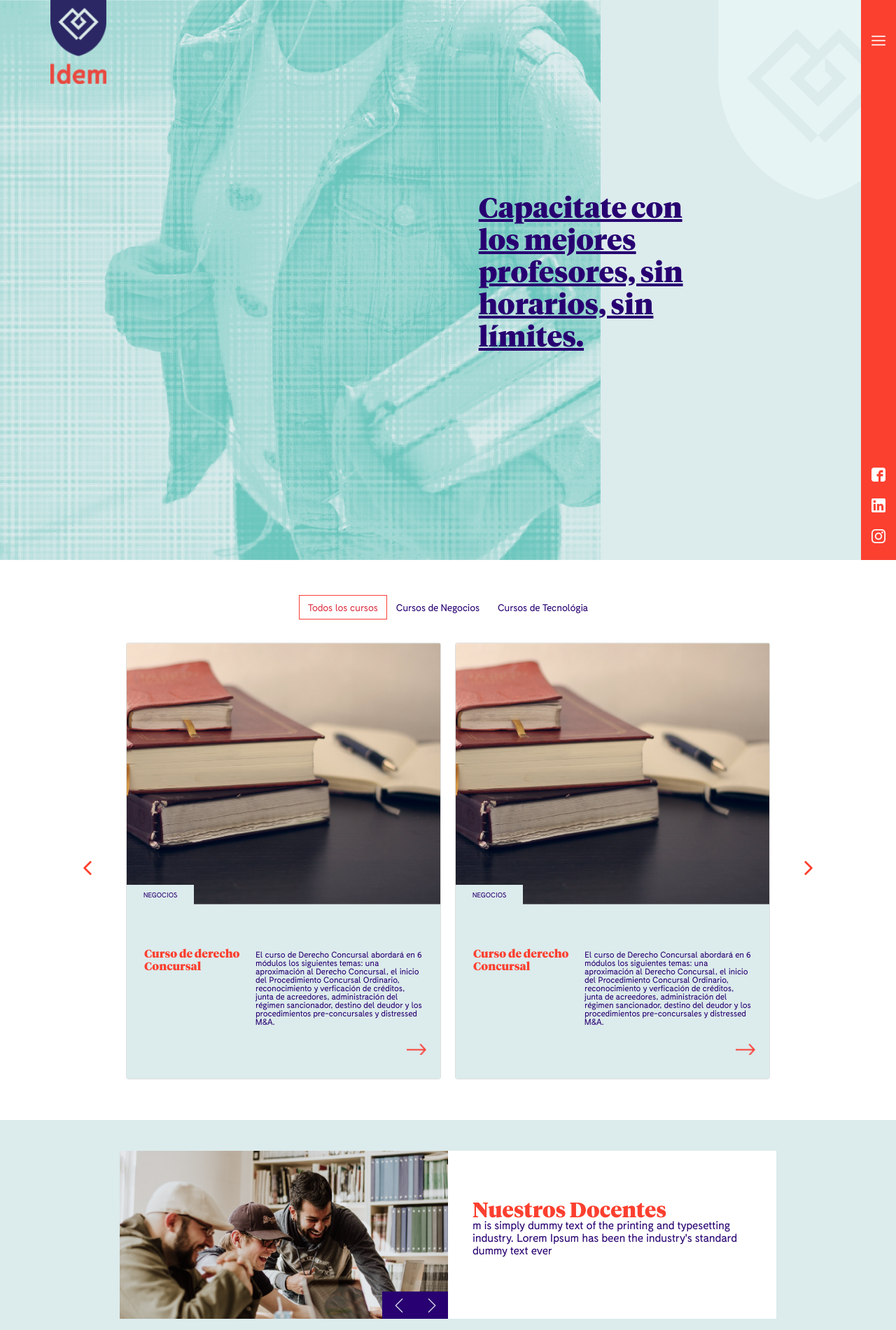
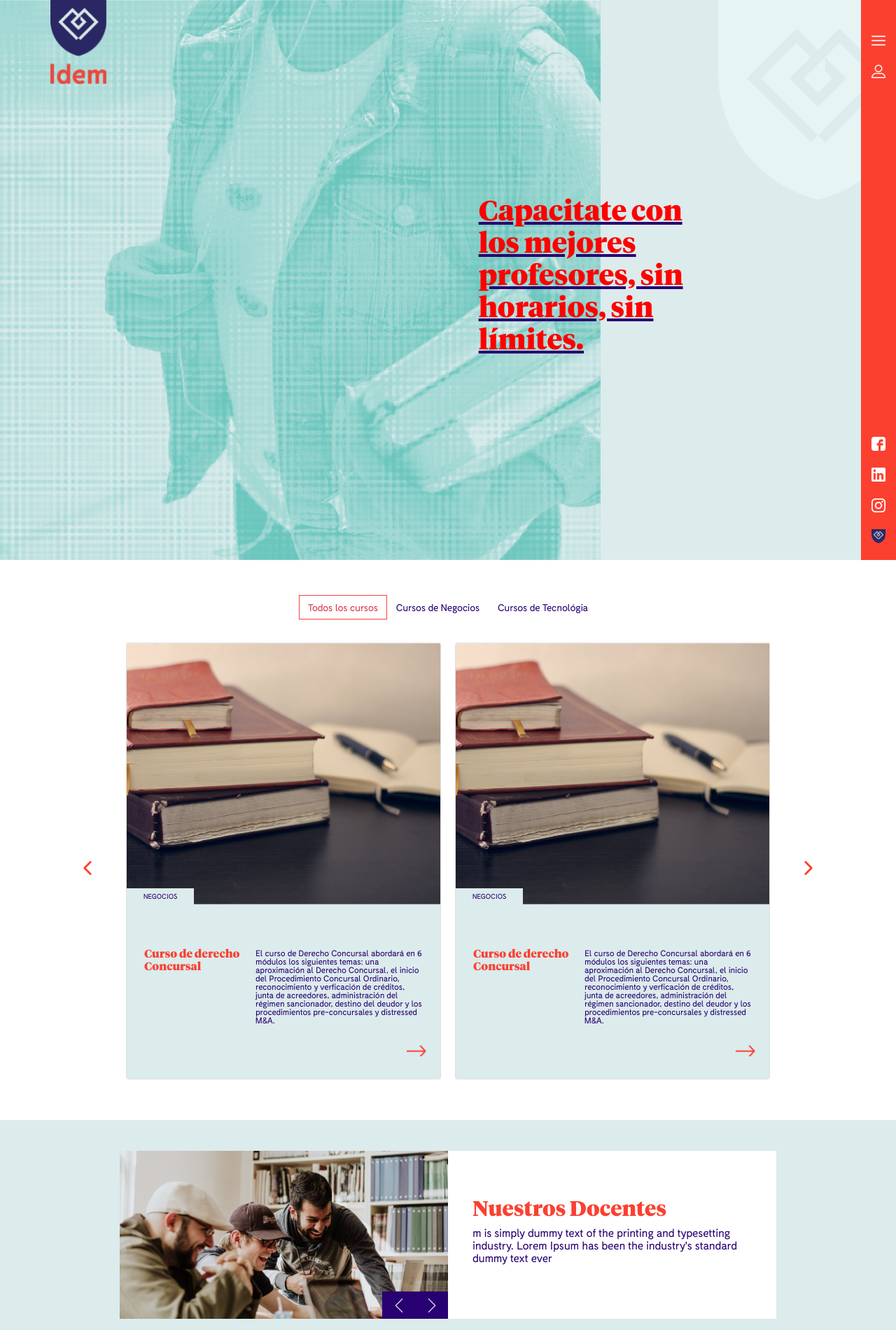
Before and after one commit to pbrodriguezm/idemweb, an Angular app: page /cursos/online in a window 1280 px wide. Shown: the top 1900 px of the page at 70% size. Built offline with nearby package versions, Linux system fonts and the light colour scheme.

Commit message:
Actualiazación Home con ricardo

```diff
--- a/src/app/app.component.html
+++ b/src/app/app.component.html
@@ -28,17 +28,28 @@
                 <a class="d-flex justify-content-center mt-4">
                     <div class="nav-icon n1"></div>
                 </a>
+
+                <a class="d-flex justify-content-center mt-4">
+                    <div class="nav-icon n2"></div>
+                </a>
+
             </div>
             <div class="first-icon d-flex flex-column justify-content-center">
-                <a href="www.facebook.com" class="d-flex justify-content-center mt-4">
+                <a target="_blank" href="https://www.facebook.com/idem.ong/" class="d-flex justify-content-center mt-4">
                     <div class="nav-icon n4"></div>
                 </a>
-                <a href="www.facebook.com" class="d-flex justify-content-center mt-4">
+                <a target="_blank" href="https://www.linkedin.com/company/institucion-educativa-idem/" class="d-flex justify-content-center mt-4">
                     <div class="nav-icon n5"></div>
                 </a>
-                <a href="www.facebook.com" class="d-flex justify-content-center mt-4">
+                <a target="_blank" href="https://www.instagram.com/idemeducacion/" class="d-flex justify-content-center mt-4">
                     <div class="nav-icon n6"></div>
                 </a>
+
+                <a target="_blank" href="https://wa.me/51972714858?text= " class="d-flex justify-content-center mt-4">
+                    <div class="nav-icon n7"></div>
+                </a>
+
+
             </div>
         </nav>
     </div>
--- a/src/app/components/cursos/online/online.component.css
+++ b/src/app/components/cursos/online/online.component.css
@@ -830,7 +830,7 @@
 
 .hero-title {
     font-weight: normal;
-    color: #280071;
+    color: red;
     text-decoration: underline #280071;
     text-align: left;
     font-size: 40px;
--- a/src/app/components/home/home.component.css
+++ b/src/app/components/home/home.component.css
@@ -1,6 +1,26 @@
+@font-face {
+    font-family: FABRIKBOLD;
+    src: url(../../../assets/css/images/fonts/FABRIK-BOLD_0.OTF) format("opentype");
+}
+
+@font-face {
+    font-family: FABRIK;
+    src: url(../../../assets/css/images/fonts/FABRIK-REGULAR_0.OTF) format("opentype");
+}
+
+@font-face {
+    font-family: TIEMPO;
+    src: url(../../../assets/css/images/fonts/TIEMPOSHEADLINE-BLACK.OTF) format("opentype");
+}
+
 .carousel-inner {
     position: relative;
     width: 100%;
     overflow: hidden;
     height: 100%;
 }
+
+.section-title {
+    font-size: 30px;
+    font-family: TIEMPO;
+}
--- a/src/app/components/home/home.component.html
+++ b/src/app/components/home/home.component.html
@@ -104,7 +104,7 @@
                                                         <div class="title-wrapper d-flex justify-content-start"><a href="/cursos/{{itemcurso.idcurso}}"><span class="text-left cursos-title px-0">{{itemcurso.nombre}}</span></a></div>
                                                         <div class="text-wrapper">
                                                             <p class="small-text text-left pt-0 pl-lg-1">
-                                                                {{itemcurso.descripcion | slice:0:130}}...
+                                                                {{itemcurso.descripcion | slice:0:90}}...
                                                             </p>
                                                             <a href="/curso/{{itemcurso.idcurso}}">
                                                                 <div class="flecha"></div>
@@ -118,6 +118,7 @@
                                     </div>
 
                                     <div class="col-md-4">
+
                                         <!--OJO AQUI CAMBIAR EL ALTO-->
                                         <div class="card-container px-0 w-100 h-100 m-0" style="min-height:550px">
                                             <div class="card-wrapper d-flex justify-content-center col-6 px-2 py-2">
@@ -132,7 +133,7 @@
                                                         <div class="title-wrapper d-flex justify-content-start"><a href="/cursos/{{itemcurso.idcurso}}"><span class="text-left cursos-title px-0">{{itemcurso.nombre}}</span></a></div>
                                                         <div class="text-wrapper">
                                                             <p class="small-text text-left pt-0 pl-lg-1">
-                                                                {{itemcurso.descripcion | slice:0:130}}...
+                                                                {{itemcurso.descripcion | slice:0:90}}...
                                                             </p>
                                                             <a href="/curso/{{itemcurso.idcurso}}">
                                                                 <div class="flecha"></div>
@@ -144,36 +145,6 @@
 
                                         </div>
                                     </div>
-
-
-                                    <div class="col-md-4">
-                                        <!--OJO AQUI CAMBIAR EL ALTO-->
-                                        <div class="card-container px-0 w-100 h-100 m-0" style="min-height:550px">
-                                            <div class="card-wrapper d-flex justify-content-center col-6 px-2 py-2">
-                                                <div class="card">
-
-                                                    <div class="image" style="background-image: '{{itemcurso.imagen}}';">
-                                                        <div class="subtitle px-4 py-1  d-flex justify-content-center" style="position: absolute; left: 0px; bottom: 0px;">
-                                                            NEGOCIOS
-                                                        </div>
-                                                    </div>
-                                                    <div class="card-text">
-                                                        <div class="title-wrapper d-flex justify-content-start"><a href="/cursos/{{itemcurso.idcurso}}"><span class="text-left cursos-title px-0">{{itemcurso.nombre}}</span></a></div>
-                                                        <div class="text-wrapper">
-                                                            <p class="small-text text-left pt-0 pl-lg-1">
-                                                                {{itemcurso.descripcion | slice:0:130}}...
-                                                            </p>
-                                                            <a href="/curso/{{itemcurso.idcurso}}">
-                                                                <div class="flecha"></div>
-                                                            </a>
-                                                        </div>
-                                                    </div>
-                                                </div>
-                                            </div>
-
-                                        </div>
-                                    </div>
-
 
                                 </div>
                             </ng-template>
@@ -197,7 +168,7 @@
                                     <div class="col-10 texto h-100 text-left d-flex flex-column justify-content-between col">
                                         <a href="/presenciales/10">
                                             <div class="d-flex flex-column justify-content-center">
-                                                <p class="small-text proximamente">(*)Próximamente</p> <span class="normal-text cursos-text d-flex"><div class="pin-icon mr-1"></div>
+                                                <p class="small-text proximamente">[NGIF](*)Próximamente</p> <span class="normal-text cursos-text d-flex"><div class="pin-icon mr-1"></div>
                                   Arequipa / Set 28-29
                               </span>
                                                 <div class="hero-title">Seminario de derecho tributario*</div>
@@ -210,17 +181,15 @@
                                                 </div>
                                             </div>
                                         </a>
-                                        <div class="d-flex justify-content-between">
-                                            <div class="d-flex flex-column justify-content-center">
-                                                <p class="normal-text ponente">Ponente</p>
-                                                <div class="autor">Francisco Ruiz de Castilla</div>
-                                                <div class="autor">Gustavo Herrán</div>
-                                            </div>
-                                            <div class="d-flex flex-column justify-content-center pt-4">
-                                                <div class="autor">Roberto Polo</div>
-                                                <div class="autor">Eder Fuentes</div>
-                                            </div>
+                                        <p class="normal-text ponente">Ponente</p>
+                                        <div class="row">
+                                            <div class="col-md-6 autor ">Francisco Ruiz</div>
+                                            <div class="col-md-6 autor">Gustavo Herrán</div>
+                                            <div class="col-md-6 autor">Roberto Polo</div>
+                                            <div class="col-md-6 autor">Eder Fuentes</div>
+                                            <div class="col-md-6 autor">Juan perez</div>
                                         </div>
+
                                     </div>
                                 </div>
                             </div>
@@ -362,13 +331,12 @@
                                         <div class="card d-flex flex-column justify-content-start pt-0 text-center">
                                             <div class="card-image ci1 w-100 pt-0 d-flex flex-column justify-content-end">
                                                 <div class="w-100 d-flex justify-content-start">
-                                                    <div class="small-text cursos-button px-2 py-0 w-50">EL COMERCIO</div>
+
+                                                    <div class="small-text cursos-button px-2 py-0 w-50">
+                                                        EL COMERCIO</div>
                                                 </div>
                                             </div>
-                                            <div class="card-text w-100 d-flex flex-column justify-content-start pt-0">
-                                                <p class="small-text cursos-text">
-                                                    Lorem ipsum dolor sit amet, consectetur adipiscing elit. Sed accumsan dui eget tincidunt tristique Duis.</p>
-                                            </div>
+
                                         </div>
                                     </div>
                                     <div class="col-4 d-flex flex-column justify-content-center col">
--- a/src/index.html
+++ b/src/index.html
@@ -22,7 +22,7 @@
 
 </head>
 
-<body class="mat-typography">
+<body>
     <app-root></app-root>
 
 
```
Also changed, not shown: src/assets/css/images/aliados/echecopar.png (added), 6 other files (tests, documents, lock files or other folders).
